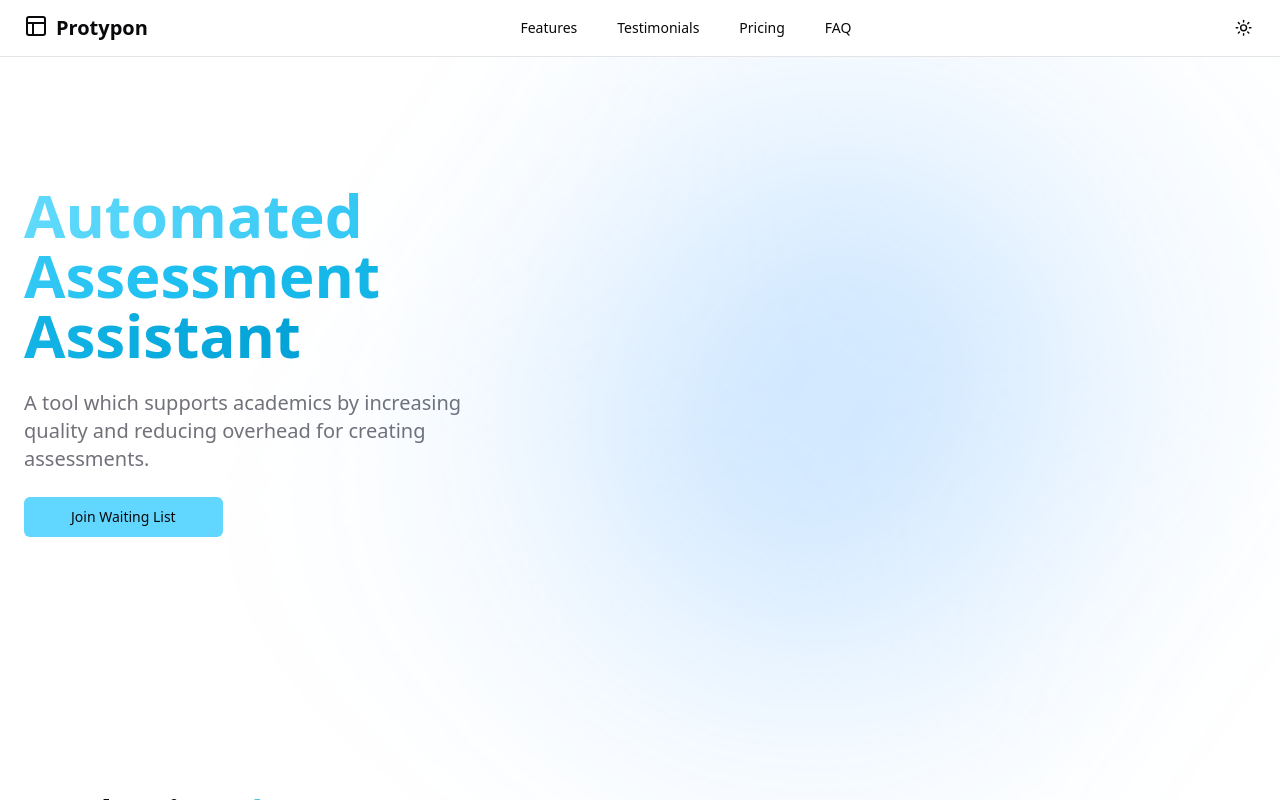
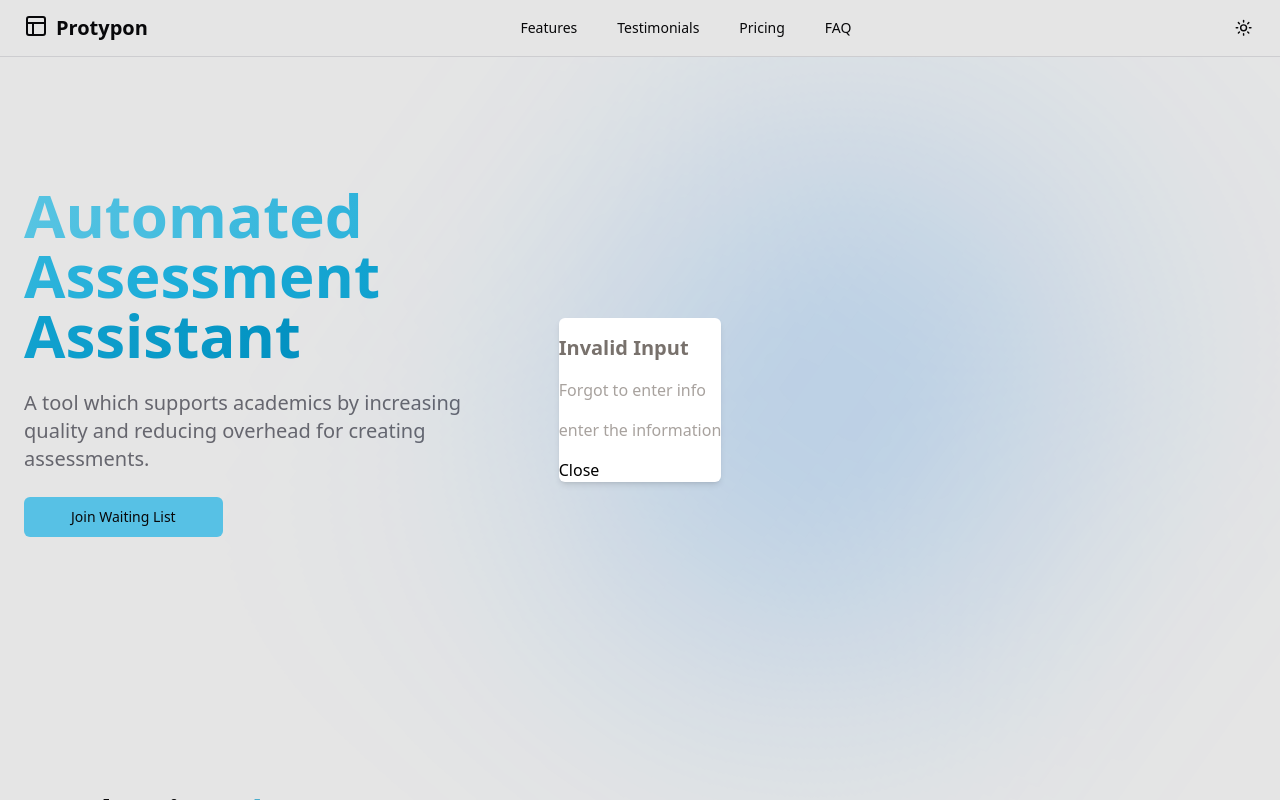
Before and after one commit to JustinAFish/Protypon1, a React (Vite) app: page / in a window 1280 px wide. Both pictures are taken after a click on the button "Join Waiting List". Shown: the top 800 px of the page. Built offline with nearby package versions, Linux system fonts and the light colour scheme.

Commit message:
Starting Modal

```diff
--- a/index.html
+++ b/index.html
@@ -69,6 +69,7 @@
     />
   </head>
   <body>
+    <div id="modal-root"></div>
     <div id="root"></div>
     <script
       type="module"
--- a/src/components/Hero.tsx
+++ b/src/components/Hero.tsx
@@ -1,7 +1,23 @@
+import { useRef } from 'react';
 import { Button } from "./ui/button";
+import Modal from './Modal.jsx'
 
 export const Hero = () => {
+  const modal = useRef();
+
+  function handleOpenWaitingList() {
+    modal.current.open();
+  }
+
   return (
+<>
+<Modal ref={modal} buttonCaption="Close" >
+        {" "}
+        <h2 className="text-xl font-bold text-stone-500 my-4">Invalid Input</h2>
+        <p className="text-stone-400 mb-4">Forgot to enter info</p>
+        <p className="text-stone-400 mb-4">enter the information</p>
+      </Modal>{" "}
+
     <section className="container grid lg:grid-cols-2 place-items-center py-20 md:py-32 gap-10">
       <div className="text-center lg:text-start space-y-6">
         <main className="text-5xl md:text-6xl font-bold  max-w-1">
@@ -18,12 +34,13 @@ export const Hero = () => {
         </p>
 
         <div className="space-y-4 md:space-y-0 md:space-x-4">
-          <Button className="w-full md:w-1/3">Join Waiting List</Button>
+          <Button onClick={handleOpenWaitingList} className="w-full md:w-1/3">Join Waiting List</Button>
         </div>
       </div>
 
       {/* Shadow effect */}
       <div className="shadow"></div>
     </section>
+    </>
   );
 };
--- /dev/null
+++ b/src/components/Modal.jsx
@@ -0,0 +1,28 @@
+import { useRef, forwardRef, useImperativeHandle } from "react";
+import { createPortal } from "react-dom";
+
+const Modal = forwardRef(function Modal({ children, buttonCaption }, ref) {
+  const dialog = useRef();
+  useImperativeHandle(ref, () => {
+    return {
+      open() {
+        dialog.current.showModal();
+      },
+    };
+  });
+
+  return createPortal(
+    <dialog
+      ref={dialog}
+      className="backdrop:bg-stone-900/90 p-4 rounded-md shadow-md"
+    >
+      {children}
+      <form method="dialog" className="mt-4 text-right">
+        <button>{buttonCaption}</button>
+      </form>
+    </dialog>,
+    document.getElementById("modal-root")
+  );
+});
+
+export default Modal;
```
Also changed, not shown: 1 other file (tests, documents, lock files or other folders).
